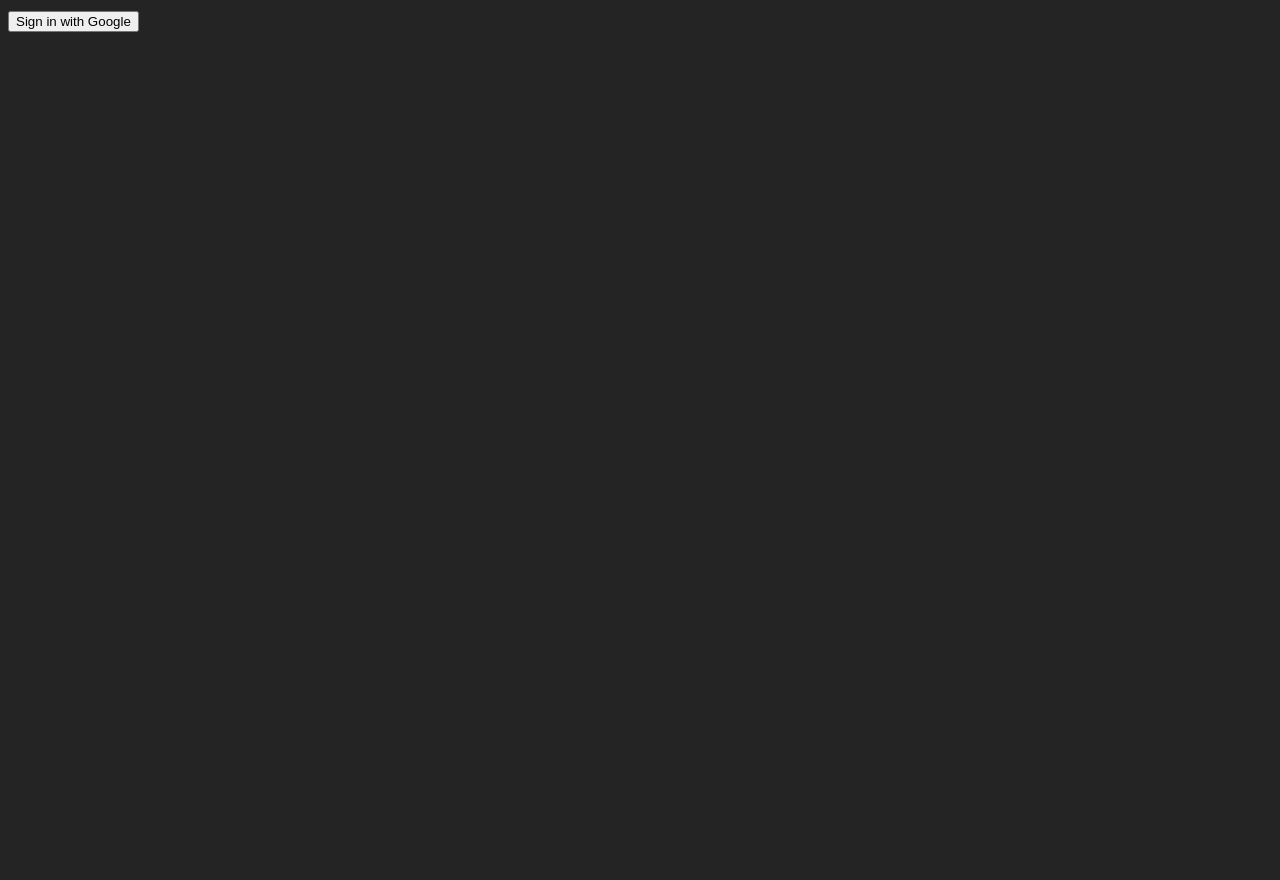
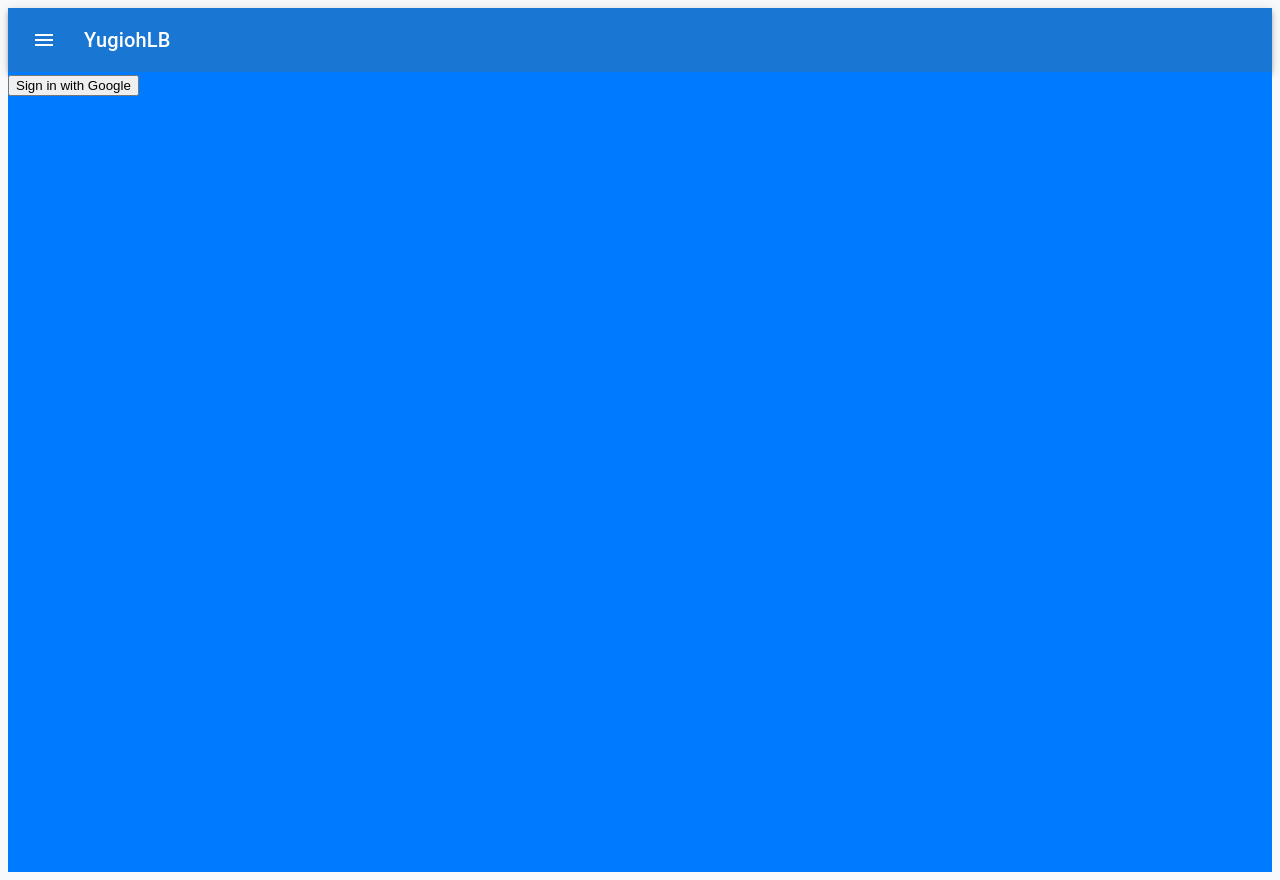
Before and after one commit to Rami-ismail/YuGiOhLb-source, a React (Vite) app: page / in a window 1280 px wide. Before the commit the page ends 800 px from the top, so only its background shows below. Built offline with nearby package versions, Linux system fonts and the light colour scheme; no server answers.

Commit message:
added a navigationBar

```diff
--- a/package.json
+++ b/package.json
@@ -13,10 +13,15 @@
     "preview": "vite preview"
   },
   "dependencies": {
+    "@emotion/react": "^11.11.4",
+    "@emotion/styled": "^11.11.5",
+    "@mui/icons-material": "^5.15.20",
+    "@mui/material": "^5.15.20",
     "axios": "^1.7.2",
     "firebase": "^10.12.2",
     "react": "^18.2.0",
     "react-dom": "^18.2.0",
+    "react-pro-sidebar": "^1.1.0",
     "react-router-dom": "^6.23.1"
   },
   "devDependencies": {
--- a/src/App.tsx
+++ b/src/App.tsx
@@ -1,15 +1,24 @@
+import { AppRoutes } from "./routes/routes";
 import NavigationBar from "./shell/NavigationBar";
-import { AppRoutes } from "./routes/routes";
-import { useAuth } from "./auth/authContext";
+
+import AppSideBar from "./shell/SideBar";
 
 function App() {
-  const isLoggedIn = useAuth()
   return (
     <>
-     {isLoggedIn?.userLoggedin && <div className="header">
-        <NavigationBar />
-      </div>}
-      <AppRoutes />
+      <NavigationBar />
+      <div className="app-container">
+        <div className="side-nav">
+          <AppSideBar />
+        </div>
+        <div className="main">
+          <div className="routes">
+            <AppRoutes />
+          </div>
+        </div>
+      </div>
+
+      <div className="footer"></div>
     </>
   );
 }
--- a/src/index.css
+++ b/src/index.css
@@ -1,17 +1,44 @@
 :root {
-  font-family: Inter, system-ui, Avenir, Helvetica, Arial, sans-serif;
+  /* Primary colors */
+  --primary-color: #007bff; /* Primary color */
+  --primary-dark: #0056b3; /* Darker shade of primary color */
+  --primary-light: #4dabf7; /* Lighter shade of primary color */
+
+  /* Secondary colors */
+  --secondary-color: #6c757d; /* Secondary color */
+  --secondary-dark: #495057; /* Darker shade of secondary color */
+  --secondary-light: #b0b6bd; /* Lighter shade of secondary color */
+
+  /* Background colors */
+  --background-color: #f8f9fa; /* Background color */
+  --background-dark: #343a40; /* Dark background color */
+  --background-light: #ffffff; /* Light background color */
+
+  /* Text colors */
+  --text-color: #212529; /* Body text color */
+  --text-light: #ffffff; /* Light text color */
+
+  /* Accent colors */
+  --success-color: #28a745; /* Success color */
+  --danger-color: #dc3545; /* Danger color */
+  --warning-color: #ffc107; /* Warning color */
+  --info-color: #17a2b8; /* Info color */
+
+  /* Typography */
+  font-family: Inter, system-ui, -apple-system, BlinkMacSystemFont, 'Segoe UI', Roboto, 'Helvetica Neue', Arial, sans-serif;
   line-height: 1.5;
   font-weight: 400;
 
+  /* Global settings */
   color-scheme: light dark;
   color: rgba(255, 255, 255, 0.87);
-  background-color: #242424;
-
+  background-color: var(--background-color);
   font-synthesis: none;
   text-rendering: optimizeLegibility;
   -webkit-font-smoothing: antialiased;
   -moz-osx-font-smoothing: grayscale;
 
+  /* Disable text selection */
   -webkit-touch-callout: none;
   -webkit-user-select: none;
   -khtml-user-select: none;
@@ -19,3 +46,9 @@
   -ms-user-select: none;
   user-select: none;
 }
+
+.app-container {
+  display: flex;
+  height: 100vh;
+  background-color: var(--primary-color);
+}
--- a/src/routes/routes.tsx
+++ b/src/routes/routes.tsx
@@ -19,15 +19,7 @@ export const AppRoutes = () => {
       <Route
         path="/home"
         element={
-            <>
-            <h1>
-            Lorem ipsum dolor sit amet consectetur adipisicing elit. Cum
-            distinctio odio dignissimos ab deleniti corrupti sit quia delectus,
-            veritatis amet recusandae beatae dolorem dolorum facilis, quibusdam
-            omnis aspernatur blanditiis accusamus.
-          </h1>
-          <button onClick={onClick}>Sign Out</button>
-        </>
+            <CardSearcher/>
         }
       />
       <Route path="/Search" element={<CardSearcher />} />
--- a/src/shell/NavigationBar.tsx
+++ b/src/shell/NavigationBar.tsx
@@ -1,22 +1,96 @@
-import { Link } from "react-router-dom";
+import * as React from "react";
+import AppBar from "@mui/material/AppBar";
+import Toolbar from "@mui/material/Toolbar";
+import IconButton from "@mui/material/IconButton";
+import Typography from "@mui/material/Typography";
+import Menu from "@mui/material/Menu";
+import Avatar from "@mui/material/Avatar";
+import MenuItem from "@mui/material/MenuItem";
+import { useAuth } from "../auth/authContext";
+import { signOut } from "../auth/authService";
+import { useNavigate } from "react-router-dom";
+import MenuIcon from "@mui/icons-material/Menu";
 
-const NavigationBar = () => {
+function NavigationBar() {
+  const [anchorElNav, setAnchorElNav] = React.useState<null | HTMLElement>(
+    null
+  );
+  const [anchorElUser, setAnchorElUser] = React.useState<null | HTMLElement>(
+    null
+  );
+  const loggedInUser = useAuth()?.user;
+  const navigate = useNavigate();
+
+  const handleOpenNavMenu = (event: React.MouseEvent<HTMLElement>) => {
+    setAnchorElNav(event.currentTarget);
+  };
+  const handleOpenUserMenu = (event: React.MouseEvent<HTMLElement>) => {
+    setAnchorElUser(event.currentTarget);
+  };
+
+  const handleCloseNavMenu = () => {
+    setAnchorElNav(null);
+  };
+
+  const handleCloseUserMenu = () => {
+    setAnchorElUser(null);
+  };
+  const handleSignOut = async () => {
+    await signOut();
+    navigate("/");
+  };
+
   return (
-    <nav>
-      <Link to={"/home"}>YuGiOhLb</Link>
-      <ul className="header-nav">
-        <li>
-          <Link to={"/sale"}>Cards for Sale</Link>
-        </li>
-        <li>
-          <Link to={"/wanted"}>Wanted Cards</Link>
-        </li>
-        <li>
-          <Link to={"/search"}>Search</Link>
-        </li>
-      </ul>
-    </nav>
+    <AppBar position="static">
+      <Toolbar>
+        <IconButton
+          size="large"
+          edge="start"
+          color="inherit"
+          aria-label="menu"
+          sx={{ mr: 2 }}
+          onClick={handleOpenNavMenu}
+        >
+          <MenuIcon />
+        </IconButton>
+
+        <Typography variant="h6" component="div" sx={{ flexGrow: 1 }}>
+          YugiohLB
+        </Typography>
+        {loggedInUser && (
+          <div>
+            <IconButton
+              size="large"
+              aria-label="account of current user"
+              aria-controls="menu-appbar"
+              aria-haspopup="true"
+              onMouseEnter={handleOpenUserMenu}
+              color="inherit"
+            >
+              <Avatar> {loggedInUser.displayName?.substring(0, 1)}</Avatar>
+            </IconButton>
+            <Menu
+              onMouseOut={handleCloseUserMenu}
+              id="menu-appbar"
+              anchorEl={anchorElNav}
+              anchorOrigin={{
+                vertical: 100,
+                horizontal: "right",
+              }}
+              transformOrigin={{
+                vertical: "center",
+                horizontal: "right",
+              }}
+              open={Boolean(anchorElUser)}
+              onClose={handleCloseNavMenu}
+            >
+              <MenuItem onClick={handleCloseUserMenu}>Profile</MenuItem>
+              <MenuItem onClick={handleCloseUserMenu}>My account</MenuItem>
+            </Menu>
+          </div>
+        )}
+      </Toolbar>
+    </AppBar>
   );
-};
-
+}
 export default NavigationBar;
--- a/src/shell/SideBar.tsx
+++ b/src/shell/SideBar.tsx
@@ -0,0 +1,18 @@
+import { useState } from 'react';
+
+import { useAuth } from '../auth/authContext';
+import { Drawer } from '@mui/material';
+
+
+const AppSideBar = () => {
+    const [isCollapsed, setIsCollapsed] = useState(false);
+    const isLoggedIn = useAuth()
+
+  return (
+    isLoggedIn?.userLoggedin  && <Drawer open={isCollapsed} onClose={()=>setIsCollapsed(false)}>
+    {}
+  </Drawer>
+  )
+}
+
+export default AppSideBar
```
Also changed, not shown: 1 other file (tests, documents, lock files or other folders).
